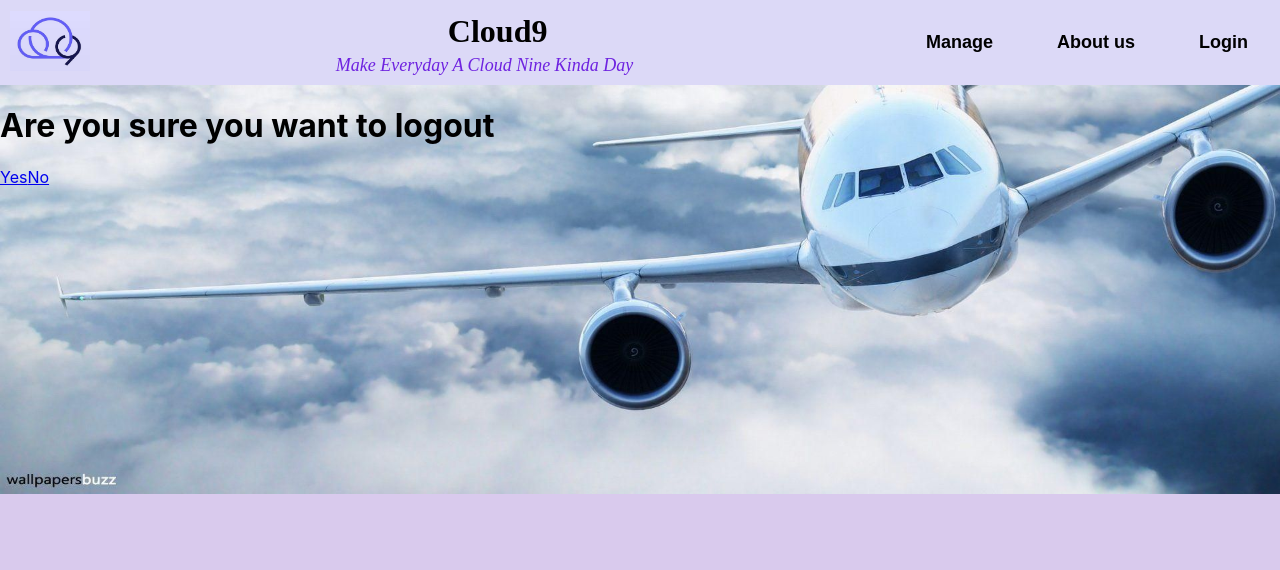
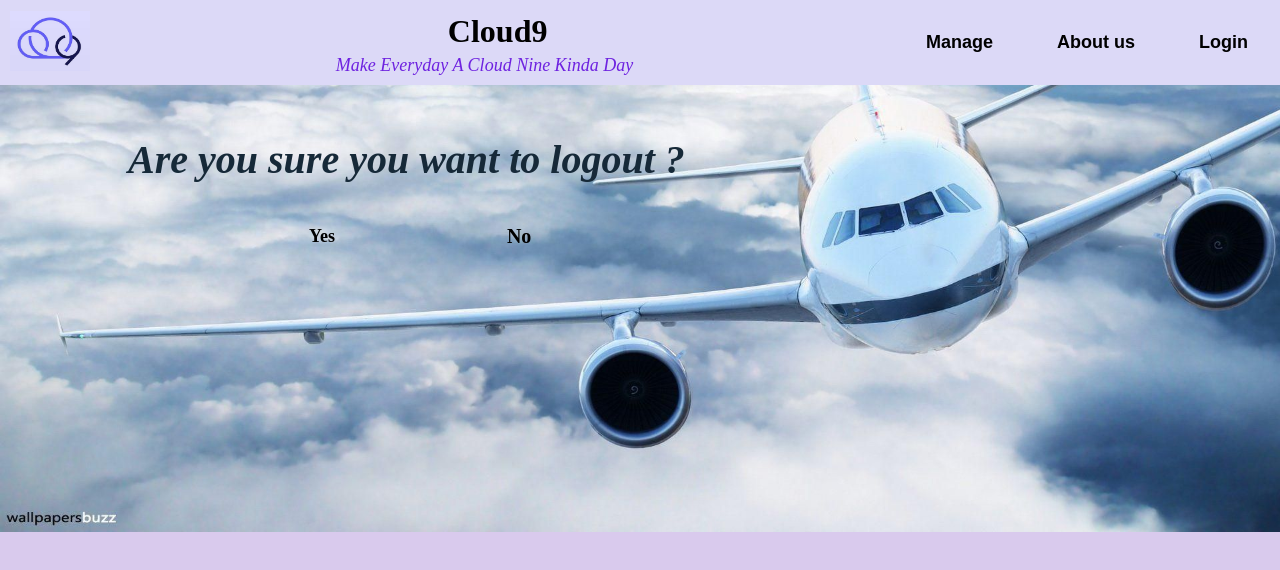
Before and after one commit to vkr2471/ATBCS, a React (Create React App) app in the folder frontend/: page /logout in a window 1280 px wide. Shown: the top 570 px of the page. Built offline with nearby package versions, Linux system fonts and the light colour scheme.

Commit message:
changed logout

```diff
--- a/frontend/src/Template/Navbar.css
+++ b/frontend/src/Template/Navbar.css
@@ -76,3 +76,66 @@
     height: 60px;
     margin-left: 10px;
 }
+
+.logout-header{
+    margin-bottom: 0;
+    font-family: 'fantasy';
+    font-size: 20px;
+    color:#162938;
+    margin-right: 5px;
+    margin-top: 5px;
+    font-style: italic;
+    font-weight: 100;
+    position: relative;
+    text-align: left;
+    padding-left: 10%;
+    margin-top: 4%;
+}
+
+.logout-options{
+    display: flex;
+    flex-direction: row;
+    position: relative;
+    align-items: center;
+    padding-left: 13%;
+    padding-right: 40%;
+    gap: 20%;
+}
+
+.logout-yes{
+    background: fixed;
+    border: none;
+    color: rgb(0, 0, 0);
+    padding: 15px 32px;
+    text-align: center;
+    text-decoration: none;
+    outline: none;
+    font-size: 18px;
+    font-family: 'fantasy';
+    font-weight: bold;
+}
+
+.logout-no{
+    background: fixed;
+    border: none;
+    color: rgb(0, 0, 0);
+    padding: 15px 32px;
+    text-align: center;
+    text-decoration: none;
+    outline: none;
+    font-size: 20px;
+    font-family: 'fantasy';
+    font-weight: bold;
+}
+
+.logout-yes:hover{
+    background-color: rgb(110, 34, 224);
+    color: white;
+    border-radius: 6px;
+}
+
+.logout-no:hover{
+    background-color: rgb(110, 34, 224);
+    color: white;
+    border-radius: 6px;
+}
--- a/frontend/src/Template/logout.js
+++ b/frontend/src/Template/logout.js
@@ -1,12 +1,15 @@
 import React from "react";
 import { Link } from "react-router-dom";
+import "./Navbar.css";
 
 export default function Logout() {
     return (
-        <div>
-            <h1>Are you sure you want to logout</h1>
-            <Link to={`/yes/${localStorage.getItem('user')}`}>Yes</Link>
-            <Link to={"/"}>No</Link>
+        <div className="logout-header">
+            <h1 >Are you sure you want to logout ?</h1>
+            <div className="logout-options">
+                <Link to={`/yes/${localStorage.getItem('user')}`} ><button className="logout-yes">Yes</button></Link>
+                <Link to={"/"} ><button className="logout-no">No</button></Link>
+            </div>
         </div>
     );
 }
```
